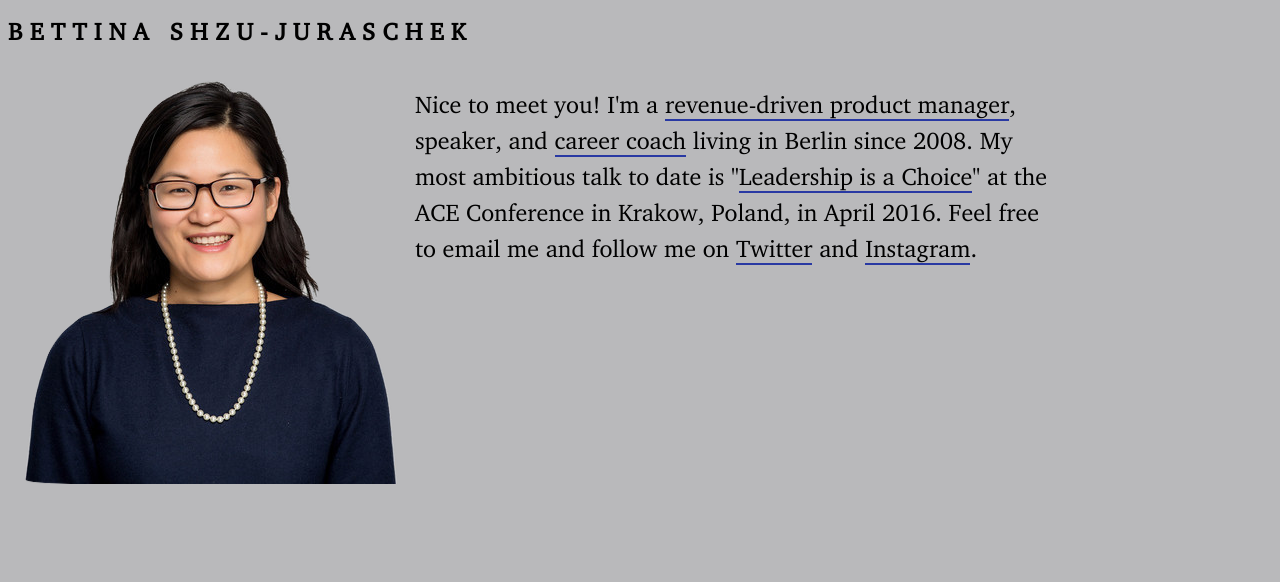
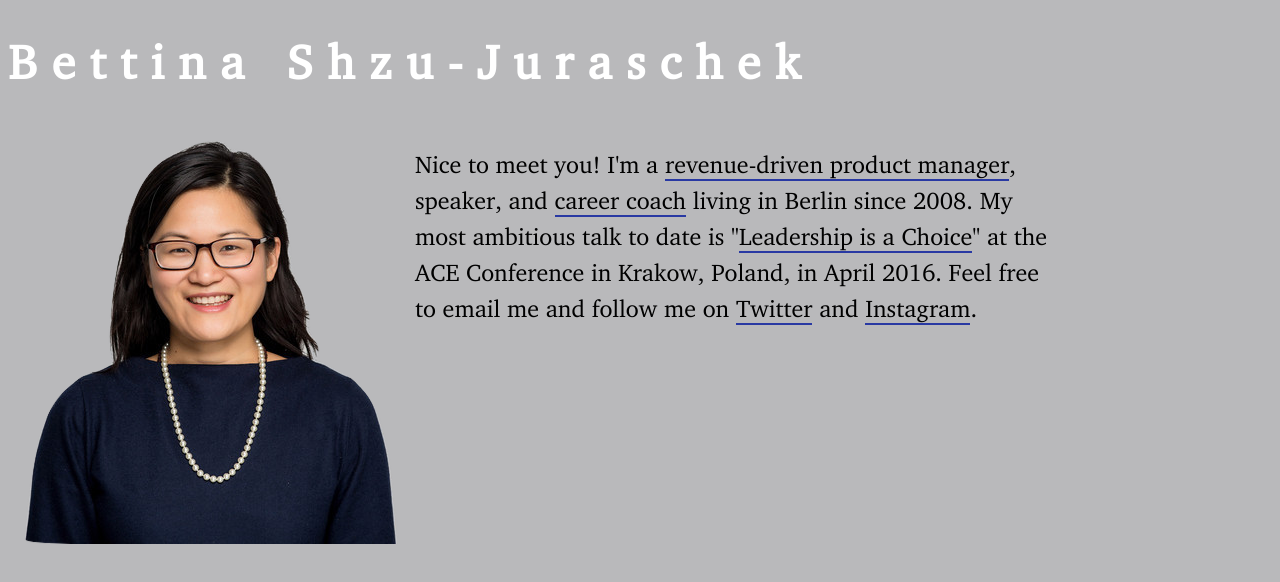
Before and after one commit to thatbettina/thatbettina.github.io, a plain HTML site: page index.html in a window 1280 px wide. Drawn offline with Linux system fonts and the light colour scheme; files whose address does not match are found by name.

Commit message:
Update index.html

```diff
--- a/index.html
+++ b/index.html
@@ -10,12 +10,13 @@
              url('fonts/charter_regular-webfont.ttf') format('truetype'),
       }
       body, h1, h2 {
-       font-family: Charter, Proxima-Nova, Helvetica, sans-serif;
+       font-family: Charter, Verdana, serif;
       }
       h1 {
-        text-transform: uppercase;
-        font-size: 1.5em;
+        text-transform: full-width;
+        font-size: 3em;
         letter-spacing: .3em;
+        color: white;
       }
 
       body {
```
